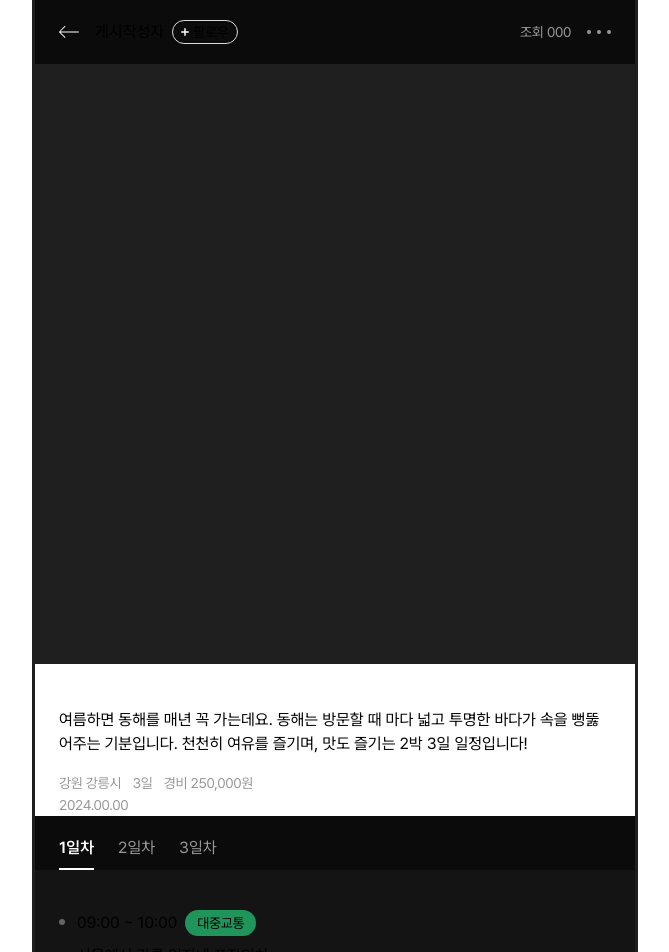
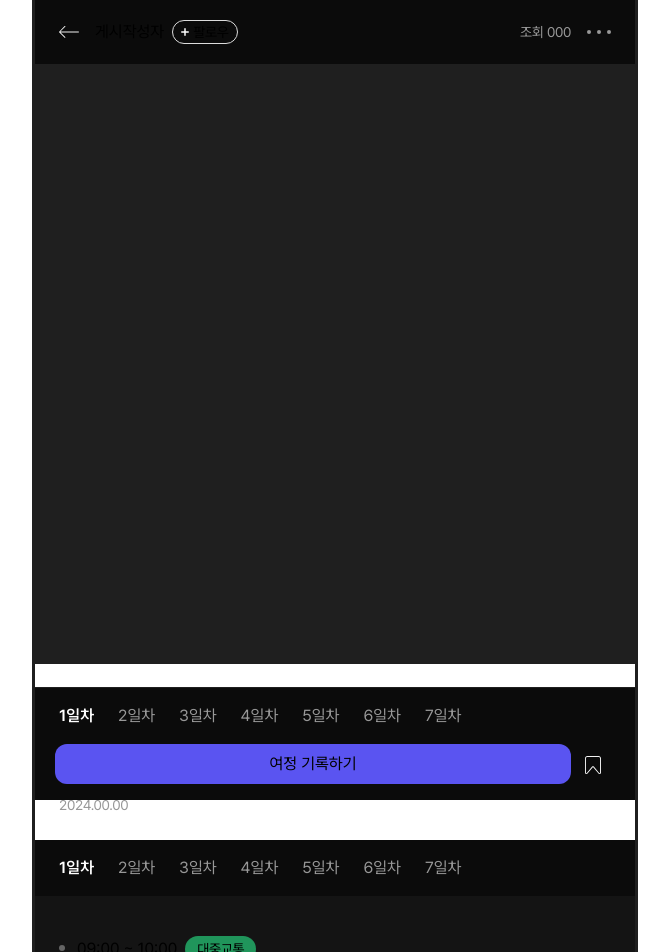
Before and after one commit to ungpyolee/weplan-app, a Next.js app: page /posted-plan in a window 1280 px wide. Shown: the top 952 px of the page, without its empty margins (305-974 px from the left). Built offline with nearby package versions, Linux system fonts and the light colour scheme.

Commit message:
[#1] Feat : plan-detail 컴포넌트 하단 탭 구현
-plan-detail 컴포넌트 하단 탭 구현

```diff
--- a/src/app/page.tsx
+++ b/src/app/page.tsx
@@ -7,14 +7,14 @@ import Link from 'next/link';
 export default function Home() {
     return (
         <>
-            <div className="flex flex-col text-center">
+            <div className="flex flex-col text-center pb-20">
                 <div className="px-6 pt-5 mb-8 ">
                     <LogoWeplan height="24" className="fill-primary" />
                 </div>
                 <div className="px-5 mb-8">
                     <div className="flex justify-between mb-2">
                         <p className="ms-1 text-base font-medium">지금 뜨는 위플랜</p>
-                        <Link href="#" className="flex items-center me-1">
+                        <Link href="#" className="flex items-center me-1 text-sm font-medium">
                             전체보기
                             <div className="w-3 h-3 flex justify-center items-center rotate-[270deg] ml-2">
                                 <IconArrow className="fill-white" />
@@ -26,7 +26,7 @@ export default function Home() {
                 <div className="px-5 mb-8">
                     <div className="flex justify-between mb-2">
                         <p className="ms-1 text-base font-medium">믿고 보는 위플래너</p>
-                        <Link href="#" className="flex items-center me-1">
+                        <Link href="#" className="flex items-center me-1 text-sm font-medium">
                             전체보기
                             <div className="w-3 h-3 flex justify-center items-center rotate-[270deg] ml-2">
                                 <IconArrow className="fill-white" />
--- a/src/components/common/TabMenu/TabMenu.tsx
+++ b/src/components/common/TabMenu/TabMenu.tsx
@@ -8,29 +8,23 @@ type Tab = {
 
 interface TabMenuProps {
     tabs: Tab[];
-    initialTabId?: number;
-    onTabChange?: (id: number) => void;
+    // initialTabId?: number;
+    activeTab: number;
+    onTabChange: (id: number) => void;
 }
 
-const TabMenu = ({ tabs, initialTabId = 0, onTabChange }: TabMenuProps) => {
-    const [activeTab, setActiveTab] = useState(initialTabId);
-
+const TabMenu = ({ tabs, activeTab, onTabChange }: TabMenuProps) => {
     const handleTabClick = (id: number) => {
-        setActiveTab(id);
-        if (onTabChange) {
-            onTabChange(id);
-        }
+        onTabChange(id); // 상태 변경을 외부에서 처리
     };
     return (
-        <div className="flex space-x-6 px-6 bg-black sticky top-0 pt-3">
+        <div className="flex space-x-6 px-6 bg-black">
             {tabs.map((tab) => (
                 <button
                     key={tab.id}
                     onClick={() => handleTabClick(tab.id)}
-                    className={`py-2 border-b-2 ${
-                        activeTab === tab.id
-                            ? 'text-white border-b-2 border-white font-semibold'
-                            : 'text-gray-400 border-transparent'
+                    className={`py-4 ${
+                        activeTab === tab.id ? 'text-white font-semibold' : 'text-gray-400 border-transparent'
                     }`}
                 >
                     {tab.label}
--- a/src/components/plan-detail/PlanDetail.tsx
+++ b/src/components/plan-detail/PlanDetail.tsx
@@ -1,7 +1,8 @@
 'use client';
 import { useState } from 'react';
 import TabMenu from '../common/TabMenu/TabMenu';
-import { IconCall, IconCoin, IconPin } from '../Icons';
+import { IconBookmark, IconBookmarkL, IconCall, IconCoin, IconPin } from '../Icons';
+import { BookmarkBtn, ButtonDefault } from '../common/Button';
 
 type TabContent = {
     id: number;
@@ -62,6 +63,10 @@ const PlanDetail = () => {
         { id: 0, label: '1일차' },
         { id: 1, label: '2일차' },
         { id: 2, label: '3일차' },
+        { id: 3, label: '4일차' },
+        { id: 4, label: '5일차' },
+        { id: 5, label: '6일차' },
+        { id: 6, label: '7일차' },
     ];
 
     const tabContents = [
@@ -124,7 +129,7 @@ const PlanDetail = () => {
 
     return (
         <div>
-            <TabMenu tabs={tabs} initialTabId={0} onTabChange={handleTabChange} />
+            <TabMenu tabs={tabs} activeTab={activeTab} onTabChange={handleTabChange} />
             <div className="pt-10  bg-gray-900">
                 {activeContents.length > 0 ? (
                     activeContents.map((content, index) => (
@@ -169,7 +174,7 @@ const PlanDetail = () => {
                         </div>
                     ))
                 ) : (
-                    <p>No content available for this tab.</p>
+                    <p className="px-6 mb-10">No content available for this tab.</p>
                 )}
                 <div className="border-t border-dashed border-gray-700 p-5">
                     <div className="px-1">
@@ -204,6 +209,13 @@ const PlanDetail = () => {
                     </div>
                 </div>
             </div>
+            <div className="fixed z-10 bottom-0 w-full max-w-[600px] bg-black border-t border-gray-800 overflow-hidden">
+                <TabMenu tabs={tabs} activeTab={activeTab} onTabChange={handleTabChange} />
+                <div className="flex justify-between px-5 pb-3">
+                    <ButtonDefault value="여정 기록하기" size="sm" color="primary" />
+                    <BookmarkBtn />
+                </div>
+            </div>
         </div>
     );
 };
--- a/src/components/plan-detail/PlanInfo.tsx
+++ b/src/components/plan-detail/PlanInfo.tsx
@@ -2,7 +2,7 @@ import React from 'react';
 
 const PlanInfo = () => {
     return (
-        <div className="px-6">
+        <div className="px-6 mb-6">
             <p className="text-white mb-0.5 text-sm">{'북마크 000개'}</p>
 
             <p>
```
